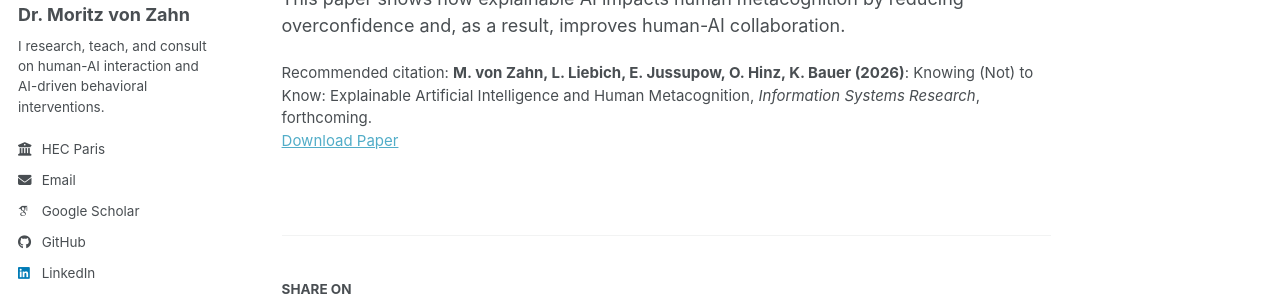
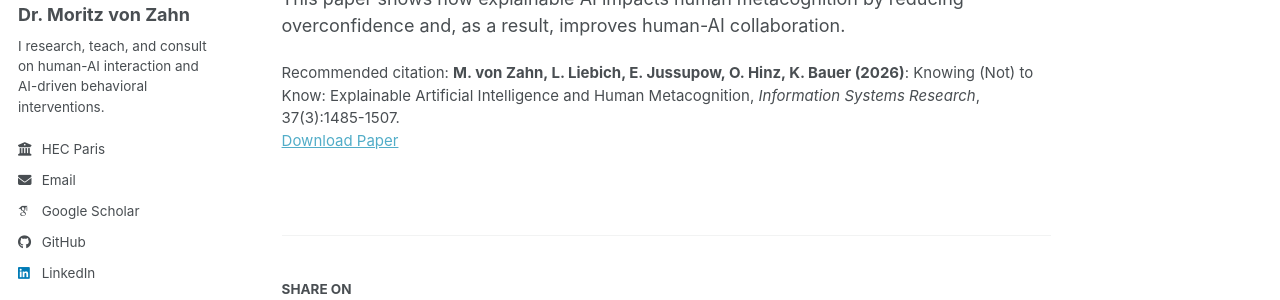
Before and after one commit to moritzvz/moritzvz.github.io, a Jekyll site: the page built from _publications/2025-12-08-metacognition_isr.md.md, in a window 1280 px wide. Shown: the part 239-539 px from the top of the page. Built offline with Jekyll 4.4.1, drawn with Linux system fonts in a browser that asks for light colours; some web fonts are replaced; a script bundle is joined from its source files by our own code; library files that are not in the unit come from our copies.

Commit message:
Update 2025-12-08-metacognition_isr.md.md

```diff
--- a/_publications/2025-12-08-metacognition_isr.md.md
+++ b/_publications/2025-12-08-metacognition_isr.md.md
@@ -9,6 +9,6 @@
 
 paperurl: "https://doi.org/10.1287/isre.2024.1431"
 pdfurl: "https://pubsonline.informs.org/doi/epdf/10.1287/isre.2024.1431"
-citation: "<b>M. von Zahn, L. Liebich, E. Jussupow, O. Hinz, K. Bauer (2026)</b>: Knowing (Not) to Know: Explainable Artificial Intelligence and Human Metacognition, <i>Information Systems Research</i>, forthcoming."
+citation: "<b>M. von Zahn, L. Liebich, E. Jussupow, O. Hinz, K. Bauer (2026)</b>: Knowing (Not) to Know: Explainable Artificial Intelligence and Human Metacognition, <i>Information Systems Research</i>, 37(3):1485-1507."
 ---
 This paper shows how explainable AI impacts human metacognition by reducing overconfidence and, as a result, improves human-AI collaboration.
```
